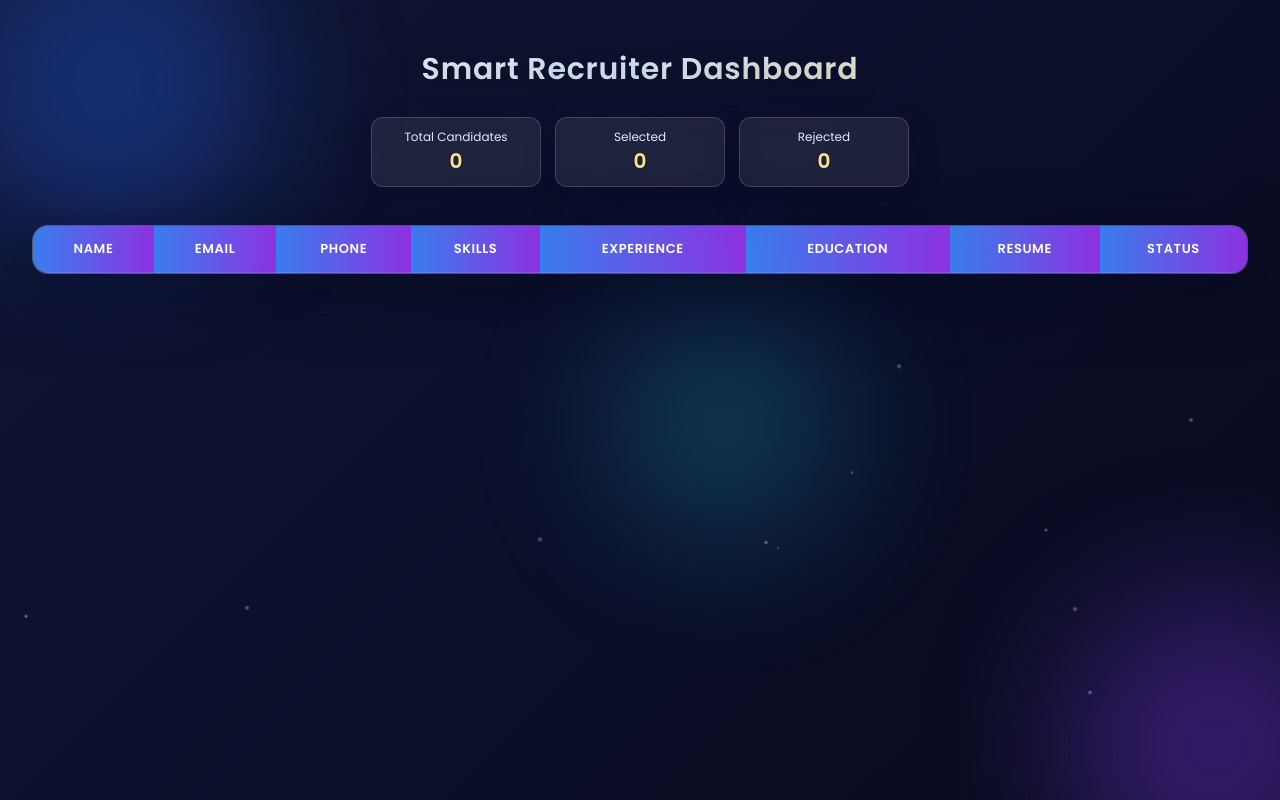
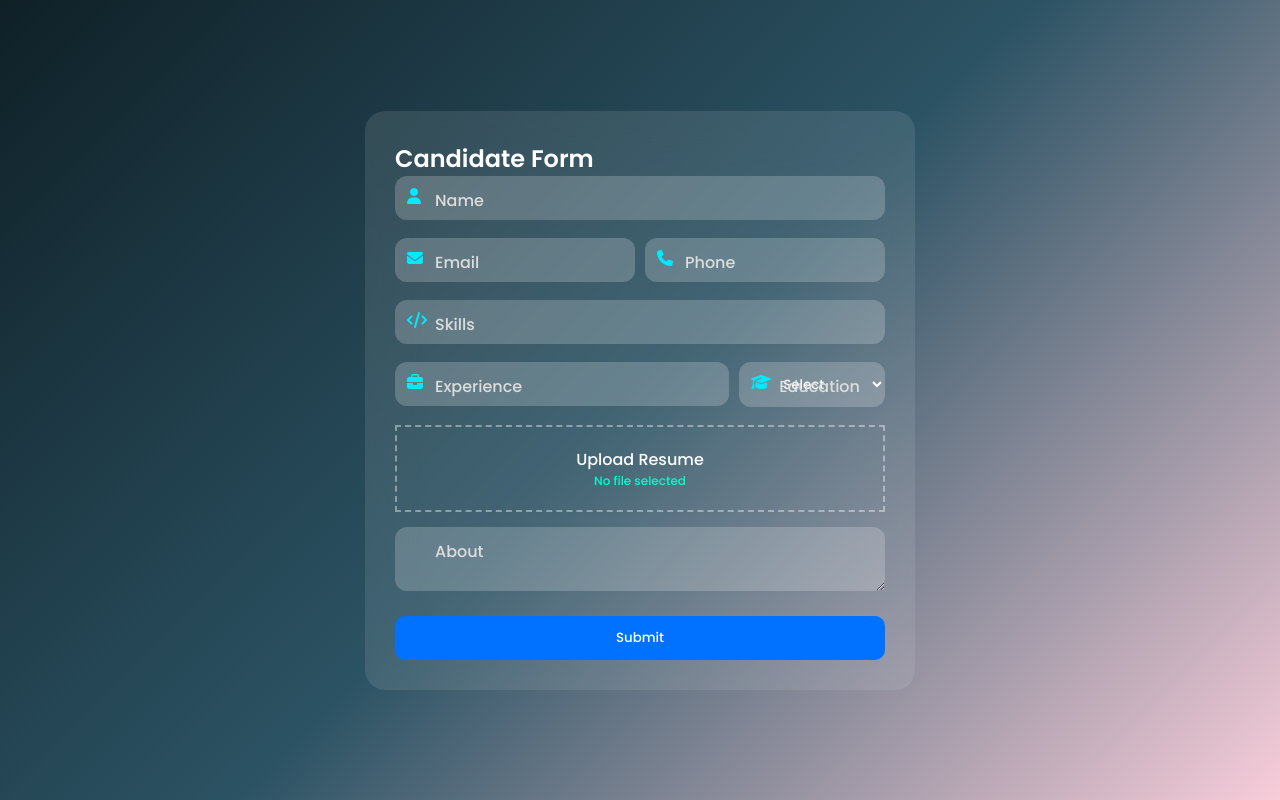
Before and after one commit to ANOOP-sharma21/smart-recruiter-system, a plain HTML site: page frontend/candidate.html in a window 1280 px wide. Drawn offline with Linux system fonts and the light colour scheme.

Commit message:
Update candidate.html

```diff
--- a/frontend/candidate.html
+++ b/frontend/candidate.html
@@ -2,390 +2,235 @@
 <html lang="en">
 <head>
 <meta charset="UTF-8">
-<title>Dashboard</title>
+<meta name="viewport" content="width=device-width, initial-scale=1.0">
+<title>Candidate Form</title>
 
-<link href="https://fonts.googleapis.com/css2?family=Poppins:wght@300;400;600&display=swap" rel="stylesheet">
+<link href="https://fonts.googleapis.com/css2?family=Poppins:wght@300;500;600&display=swap" rel="stylesheet">
+<script src="https://kit.fontawesome.com/a2d9d6cfd3.js"></script>
 
 <style>
+*{margin:0;padding:0;box-sizing:border-box;font-family:'Poppins',sans-serif;}
+
 body{
-  min-height:100vh;
-  margin:0;
-  background: linear-gradient(-45deg, #06070f, #0b0f2a, #141a3a, #1e1340);
-  background-size: 300% 300%;
-  animation: gradientFlow 16s ease infinite;
-  color:white;
-  font-family:Poppins;
-  position:relative;
-  overflow-x:hidden;
+    min-height:100vh;
+    display:flex;
+    justify-content:center;
+    align-items:center;
+    background: linear-gradient(135deg,#0f2027,#2c5364,#f8cdda);
 }
 
-header{
-  padding:22px 15px 12px;
-  text-align:center;
-  position:relative;
-  z-index:2;
+.card{
+    width:550px;
+    padding:30px;
+    border-radius:20px;
+    background:rgba(255,255,255,0.1);
+    backdrop-filter:blur(25px);
+    color:white;
 }
 
-header h2{
-  font-size:30px;
-  letter-spacing:.8px;
-  background: linear-gradient(90deg, #f8fafc, #dbeafe, #fde68a);
-  background-clip:text;
-  -webkit-background-clip:text;
-  -webkit-text-fill-color:transparent;
-  text-shadow: 0 6px 25px rgba(0,0,0,.35);
+.input-box{position:relative;margin-bottom:18px;}
+
+.input-box input,
+.input-box textarea,
+.input-box select{
+    width:100%;
+    padding:12px 40px;
+    border-radius:12px;
+    border:none;
+    background:rgba(255,255,255,0.2);
+    color:white;
 }
 
-.stats{
-  display:flex;
-  justify-content:center;
-  gap:14px;
-  flex-wrap:wrap;
-  margin:14px auto 6px;
+.input-box select option{
+    color:black;
 }
 
-.stat-card{
-  min-width:140px;
-  padding:10px 14px;
-  border-radius:12px;
-  background:rgba(255,255,255,.08);
-  border:1px solid rgba(255,255,255,.16);
-  backdrop-filter: blur(8px);
-  box-shadow: 0 12px 28px rgba(8, 10, 35, .35);
+.input-box label{
+    position:absolute;
+    top:12px;
+    left:40px;
+    color:#ddd;
+    transition:0.3s;
 }
 
-.stat-card small{
-  display:block;
-  color:#dbeafe;
-  font-size:12px;
+.input-box input:focus~label,
+.input-box input:not(:placeholder-shown)~label,
+.input-box textarea:focus~label,
+.input-box textarea:not(:placeholder-shown)~label,
+.input-box select:focus~label,
+.input-box select:valid~label{
+    top:-8px;
+    font-size:11px;
+    color:#00eaff;
 }
 
-.stat-card b{
-  font-size:20px;
-  color:#fde68a;
+.input-box i{
+    position:absolute;
+    top:12px;
+    left:12px;
+    color:#00eaff;
 }
 
-table{
-  width:95%;
-  margin:20px auto 35px;
-  background: rgba(255,255,255,.1);
-  color:#f8fafc;
-  border-radius:16px;
-  border-collapse:separate;
-  border-spacing:0;
-  overflow:hidden;
-  backdrop-filter: blur(14px);
-  border:1px solid rgba(255,255,255,.2);
-  box-shadow: 0 20px 60px rgba(3, 8, 30, .55);
-  position:relative;
-  z-index:2;
-  transform-style:preserve-3d;
-  transition: transform .2s ease, box-shadow .2s ease;
+.row{display:flex;gap:10px;}
+
+.file-upload{
+    border:2px dashed rgba(255,255,255,0.4);
+    padding:20px;
+    text-align:center;
+    position:relative;
+    margin-bottom:15px;
 }
 
-th{
-  background: linear-gradient(90deg, rgba(59,130,246,.95), rgba(147,51,234,.95));
-  color:white;
-  font-weight:600;
-  text-transform:uppercase;
-  font-size:13px;
-  letter-spacing:.6px;
+.file-upload input{
+    position:absolute;
+    width:100%;
+    height:100%;
+    opacity:0;
+}
+.button{
+    color:white;
+    background:#0072ff;
+    text-decoration-color:white;
 }
 
-th,td{
-  padding:13px 10px;
-  text-align:center;
-  border-bottom:1px solid rgba(255,255,255,.1);
-}
-
-tbody tr{
-  transition: .25s ease;
-}
-
-tbody tr:hover{
-  background: rgba(255,255,255,.08);
-  transform: scale(1.004);
-}
-
-.skill{
-  background: linear-gradient(90deg,#2563eb,#7c3aed);
-  color:white;
-  padding:4px 10px;
-  border-radius:999px;
-  margin:2px;
-  display:inline-block;
-  font-size:12px;
-  box-shadow:0 6px 16px rgba(29,78,216,.35);
-}
+#fileName{font-size:12px;color:#00ffcc;}
 
 button{
-  padding:6px 10px;
-  border:none;
-  color:white;
-  border-radius:5px;
-  cursor:pointer;
-}
-
-.select{background:#00c853;}
-.reject{background:#ff3d00;}
-.delete{background:#444;}
-
-.bg-blob{
-  position:fixed;
-  width:320px;
-  height:320px;
-  border-radius:50%;
-  filter: blur(70px);
-  opacity:.35;
-  z-index:0;
-  pointer-events:none;
-}
-
-.blob-1{
-  top:-60px;
-  left:-70px;
-  background:#2563eb;
-  animation: floatBlob 14s ease-in-out infinite;
-}
-
-.blob-2{
-  bottom:-120px;
-  right:-80px;
-  background:#7c3aed;
-  animation: floatBlob 17s ease-in-out infinite reverse;
-}
-
-.blob-3{
-  top:40%;
-  left:45%;
-  width:250px;
-  height:250px;
-  background:#22d3ee;
-  opacity:.2;
-  animation: floatBlob 12s ease-in-out infinite;
-}
-
-.sparkle{
-  position:fixed;
-  width:8px;
-  height:8px;
-  border-radius:50%;
-  background: radial-gradient(circle, #ffffff 0%, rgba(255,255,255,0) 70%);
-  pointer-events:none;
-  z-index:1;
-  animation: rise 10s linear forwards;
-}
-
-.fade-in{
-  animation: rowIn .5s ease forwards;
-  opacity:0;
-}
-
-@keyframes gradientFlow{
-  0%{background-position:0% 50%;}
-  50%{background-position:100% 50%;}
-  100%{background-position:0% 50%;}
-}
-
-@keyframes floatBlob{
-  0%,100%{transform:translate(0,0);}
-  50%{transform:translate(25px,-20px);}
-}
-
-@keyframes rise{
-  0%{transform:translateY(0) scale(.4);opacity:0;}
-  20%{opacity:.55;}
-  100%{transform:translateY(-120px) scale(1.25);opacity:0;}
-}
-
-@keyframes rowIn{
-  from{opacity:0;transform:translateY(8px);}
-  to{opacity:1;transform:translateY(0);}
+    width:100%;
+    padding:12px;
+    border:none;
+    background:#0072ff;
+    color:white;
+    border-radius:10px;
 }
 </style>
 </head>
 
 <body>
-<div class="bg-blob blob-1"></div>
-<div class="bg-blob blob-2"></div>
-<div class="bg-blob blob-3"></div>
 
-<header>
-<h2 id="mainTitle">Smart Recruiter Dashboard</h2>
-<div class="stats">
-  <div class="stat-card">
-    <small>Total Candidates</small>
-    <b id="totalCount">0</b>
-  </div>
-  <div class="stat-card">
-    <small>Selected</small>
-    <b id="selectedCount">0</b>
-  </div>
-  <div class="stat-card">
-    <small>Rejected</small>
-    <b id="rejectedCount">0</b>
-  </div>
+<div class="card">
+<h2>Candidate Form</h2>
+
+<form id="candidateForm">
+
+<div class="input-box">
+<i class="fas fa-user"></i>
+<input type="text" id="name" required placeholder=" ">
+<label>Name</label>
 </div>
-</header>
 
-<table>
-<thead>
-<tr>
-<th>Name</th>
-<th>Email</th>
-<th>Phone</th>
-<th>Skills</th>
-<th>Experience</th>
-<th>Education</th>
-<th>Resume</th>
-<th>Status</th>
+<div class="row">
+<div class="input-box">
+<i class="fas fa-envelope"></i>
+<input type="email" id="email" required placeholder=" ">
+<label>Email</label>
+</div>
 
-</tr>
-</thead>
+<div class="input-box">
+<i class="fas fa-phone"></i>
+<input type="tel" id="phone" required placeholder=" ">
+<label>Phone</label>
+</div>
+</div>
 
-<tbody id="tableBody"></tbody>
-</table>
+<div class="input-box">
+<i class="fas fa-code"></i>
+<input type="text" id="skills" required placeholder=" ">
+<label>Skills</label>
+</div>
+
+<div class="row">
+<div class="input-box">
+<i class="fas fa-briefcase"></i>
+<input type="number" id="experience" required placeholder=" ">
+<label>Experience</label>
+</div>
+
+<div class="input-box">
+<i class="fas fa-graduation-cap"></i>
+<select id="education" required>
+<option value="" disabled selected>Select</option>
+<option>B.Tech</option>
+<option>BCA</option>
+<option>MCA</option>
+<option>M.Tech</option>
+<option>MBA</option>
+<option>BBA</option>
+</select>
+<label>Education</label>
+</div>
+</div>
+
+<div class="file-upload">
+Upload Resume
+<input type="file" id="fileInput" >
+<div id="fileName">No file selected</div>
+</div>
+
+<div class="input-box">
+<textarea id="about" required placeholder=" "></textarea>
+<label>About</label>
+</div>
+
+<button type="submit" class="button">Submit</button>
+
+</form>
+</div>
 
 <script>
 
-function getDB(){
-return JSON.parse(localStorage.getItem("candidates")) || [];
-}
+// FILE NAME SHOW
+const fileInput = document.getElementById("fileInput");
+const fileName = document.getElementById("fileName");
 
-function saveDB(data){
-localStorage.setItem("candidates", JSON.stringify(data));
-}
-
-function render(){
-
-let db=getDB();
-let table=document.getElementById("tableBody");
-
-table.innerHTML="";
-
-db.forEach(c=>{
-
-let skills=c.skills.map(s=>`<span class="skill">${s}</span>`).join("");
-
-table.innerHTML+=`
-<tr>
-<td>${c.name}</td>
-<td>${c.email}</td>
-<td>${c.phone}</td>
-<td>${skills}</td>
-<td>${c.experience}</td>
-<td>${c.education}</td>
-<td><a href="${c.resume}" target="_blank">View</a></td>
-<td>${c.status}</td>
-
-
-</tr>
-`;
+fileInput.addEventListener("change", function(){
+    if(this.files.length > 0){
+        fileName.innerText = this.files[0].name;
+    }
 });
 
-animateRows();
-animateCounters(db);
-}
+// SUBMIT + REDIRECT
+document.getElementById("candidateForm").addEventListener("submit", function(e){
 
-function animateRows(){
-const rows = document.querySelectorAll("#tableBody tr");
-rows.forEach((row, i)=>{
-  row.classList.add("fade-in");
-  row.style.animationDelay = `${i * 70}ms`;
+    e.preventDefault();
+
+    const file = fileInput.files[0];
+
+    if(!file){
+        alert("Upload resume!");
+        return;
+    }
+
+    const reader = new FileReader();
+
+    reader.onload = function(){
+
+        const candidate = {
+            id: Date.now(),
+            name: document.getElementById("name").value,
+            email: document.getElementById("email").value,
+            phone: document.getElementById("phone").value,
+            skills: document.getElementById("skills").value.split(",").map(s=>s.trim()),
+            experience: document.getElementById("experience").value,
+            education: document.getElementById("education").value,
+            about: document.getElementById("about").value,
+            resume: reader.result,
+            status:"Pending"
+        };
+
+        let db = JSON.parse(localStorage.getItem("candidates")) || [];
+        db.push(candidate);
+
+        localStorage.setItem("candidates", JSON.stringify(db));
+
+        alert("Submitted Successfully ✅");
+
+        // ✅ REDIRECT
+        window.location.href = "candidate.html";
+    };
+
+    reader.readAsDataURL(file);
 });
-}
-
-function createSparkles(){
-setInterval(()=>{
-  const dot = document.createElement("span");
-  dot.className = "sparkle";
-  dot.style.left = Math.random() * window.innerWidth + "px";
-  dot.style.top = Math.random() * window.innerHeight + "px";
-  document.body.appendChild(dot);
-  setTimeout(()=> dot.remove(), 10000);
-}, 380);
-}
-
-function animateNumber(el, target){
-const duration = 900;
-const start = Number(el.textContent) || 0;
-const startTime = performance.now();
-
-function tick(now){
-  const progress = Math.min((now - startTime) / duration, 1);
-  const value = Math.floor(start + (target - start) * progress);
-  el.textContent = value;
-  if(progress < 1) requestAnimationFrame(tick);
-}
-requestAnimationFrame(tick);
-}
-
-function animateCounters(db){
-const total = db.length;
-const selected = db.filter(c=>String(c.status).toLowerCase() === "selected").length;
-const rejected = db.filter(c=>String(c.status).toLowerCase() === "rejected").length;
-
-animateNumber(document.getElementById("totalCount"), total);
-animateNumber(document.getElementById("selectedCount"), selected);
-animateNumber(document.getElementById("rejectedCount"), rejected);
-}
-
-function initTitleTyping(){
-const title = document.getElementById("mainTitle");
-const fullText = "Smart Recruiter Dashboard";
-let i = 0;
-title.textContent = "";
-const type = setInterval(()=>{
-  title.textContent += fullText.charAt(i);
-  i++;
-  if(i >= fullText.length) clearInterval(type);
-}, 65);
-}
-
-function addTableTilt(){
-const table = document.querySelector("table");
-table.addEventListener("mousemove", (e)=>{
-  const rect = table.getBoundingClientRect();
-  const x = e.clientX - rect.left;
-  const y = e.clientY - rect.top;
-  const rotateY = ((x / rect.width) - 0.5) * 4;
-  const rotateX = ((y / rect.height) - 0.5) * -3;
-  table.style.transform = `perspective(900px) rotateX(${rotateX}deg) rotateY(${rotateY}deg)`;
-  table.style.boxShadow = "0 28px 70px rgba(3, 8, 30, .65)";
-});
-
-table.addEventListener("mouseleave", ()=>{
-  table.style.transform = "perspective(900px) rotateX(0deg) rotateY(0deg)";
-  table.style.boxShadow = "0 20px 60px rgba(3, 8, 30, .55)";
-});
-}
-
-function selectCandidate(id){
-let db=getDB().map(c=>{
-if(c.id===id) c.status="Selected";
-return c;
-});
-saveDB(db); render();
-}
-
-function rejectCandidate(id){
-let db=getDB().map(c=>{
-if(c.id===id) c.status="Rejected";
-return c;
-});
-saveDB(db); render();
-}
-
-function deleteCandidate(id){
-saveDB(getDB().filter(c=>c.id!==id));
-render();
-}
-
-render();
-createSparkles();
-initTitleTyping();
-addTableTilt();
-
 </script>
 
 </body>
```
